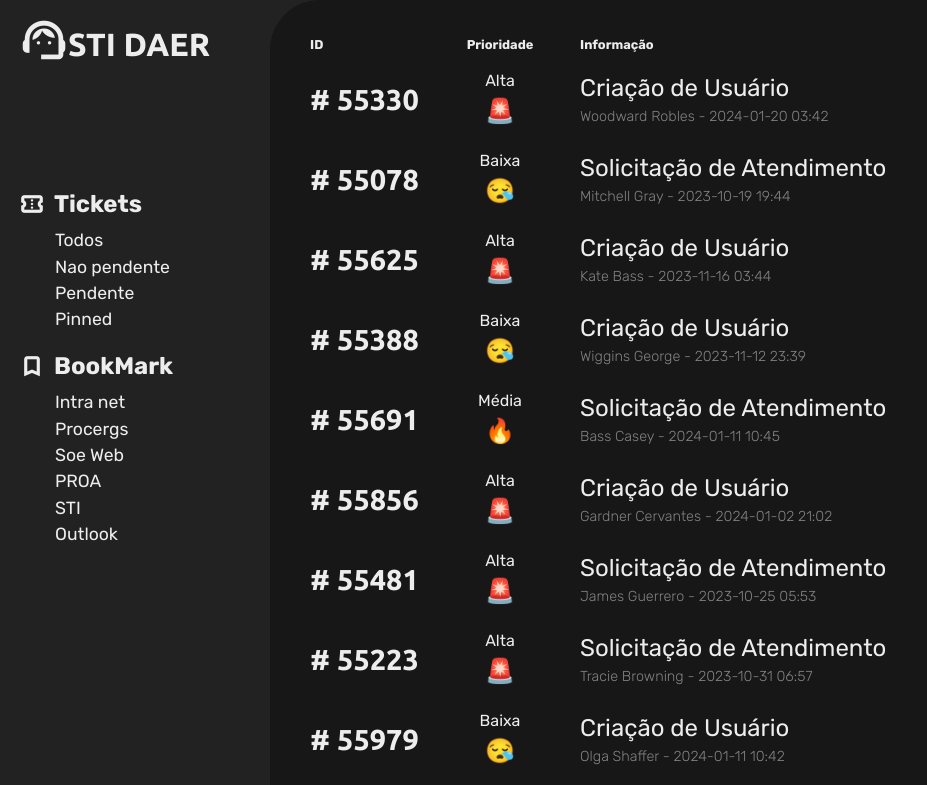
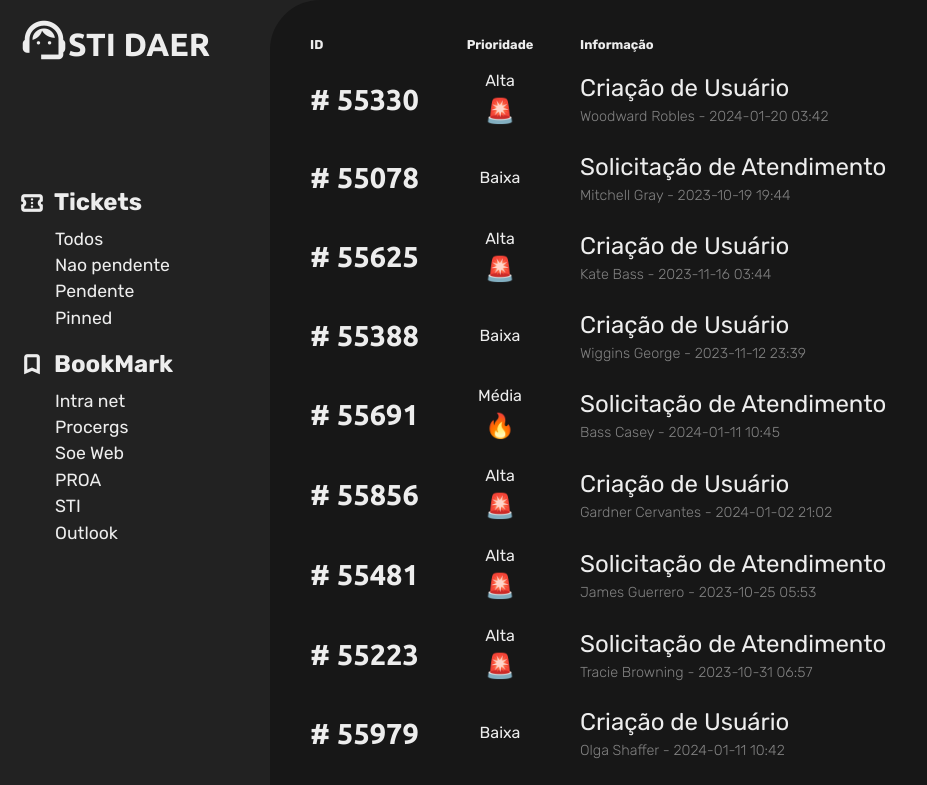
Before and after one commit to MidoriAKA/help-desk-ui, a React (Create React App) app: page / in a window 1280 px wide. Shown: the top 785 px of the page, without its empty margins (0-927 px from the left). Built offline with nearby package versions, Linux system fonts and the light colour scheme.

Commit message:
軽微な変更
ダミーデータの更新とサブメニューのリスト化、cssの調節

```diff
--- a/src/components/ticketsComponents/TicketsContents.jsx
+++ b/src/components/ticketsComponents/TicketsContents.jsx
@@ -7,9 +7,9 @@ const TicketsContents = ({ticketDates}) => {
             <td id={`${ticketDates._id}_priority`}>
                 {ticketDates.info.priority}
                     <div>
-                        {ticketDates.info.priority === "Baixa" ? "😪" :
-                        ticketDates.info.priority === "Média" ? "🔥" :
-                        "🚨"}
+                        {ticketDates.info.priority === "Média" ? "🔥" :
+                        ticketDates.info.priority === "Alta" ? "🚨" :
+                        ""}
                     </div>
             </td>
             <td id={`${ticketDates._id}_info`}>
```
